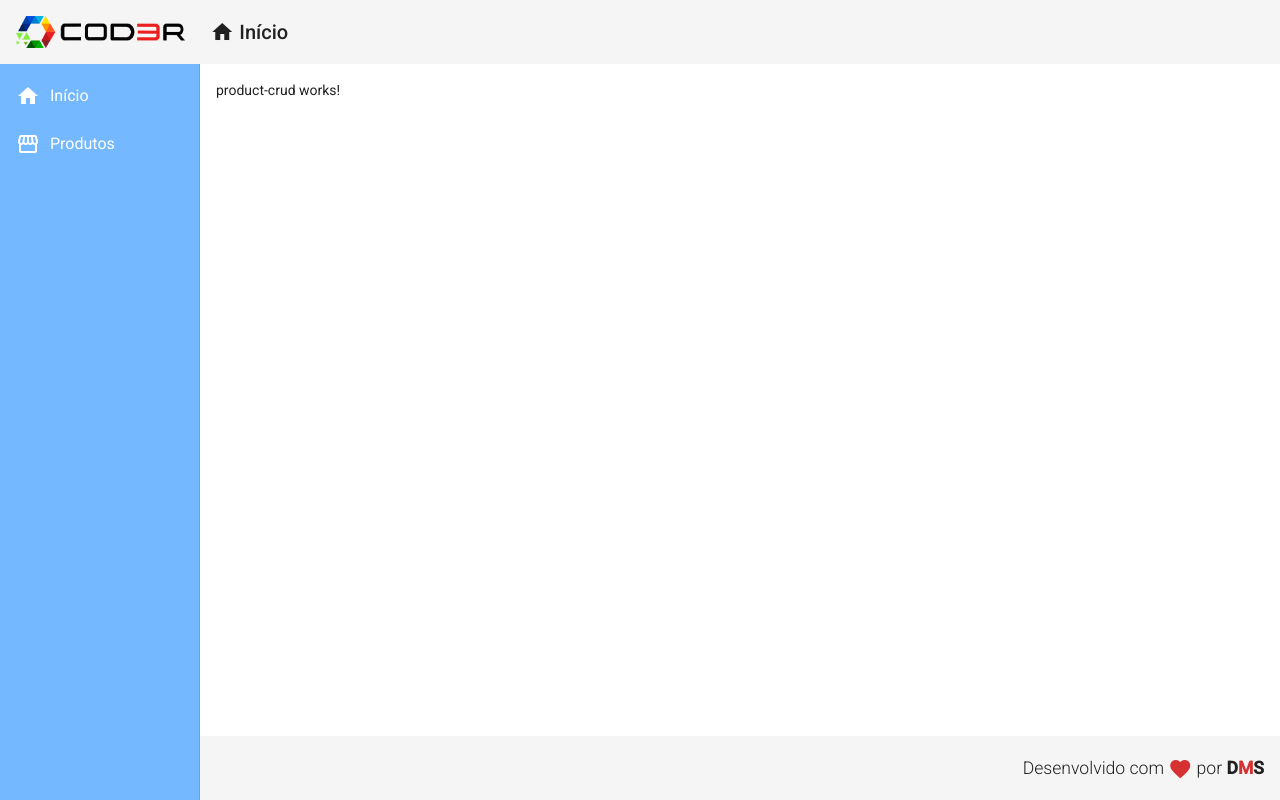
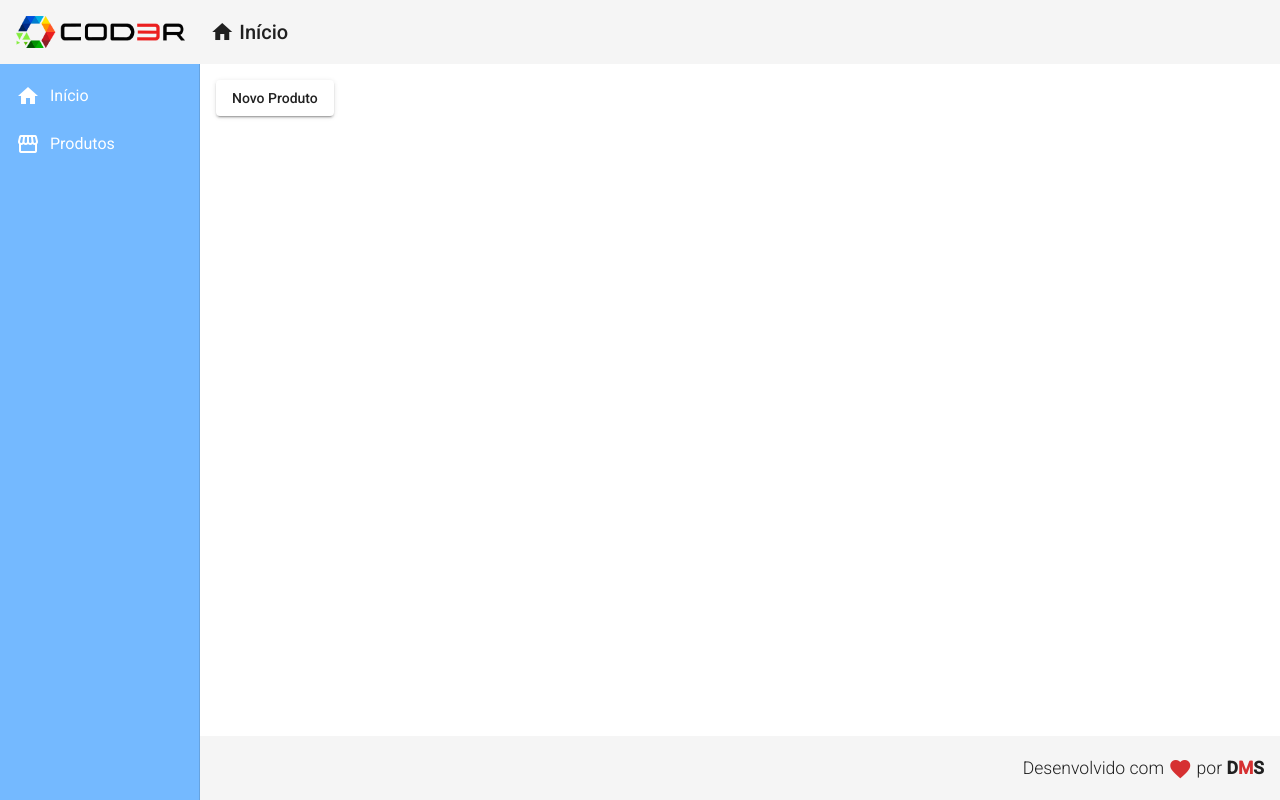
Before and after one commit to DayanMonteiro/Angular, an Angular app in the folder CRUD/frontend/: page /products in a window 1280 px wide. Built offline with nearby package versions, Linux system fonts and the light colour scheme.

Commit message:
criando rota atraves de injeção de dependência

```diff
--- a/CRUD/frontend/src/app/app.module.ts
+++ b/CRUD/frontend/src/app/app.module.ts
@@ -17,7 +17,7 @@
 import { ProductCrudComponent } from './views/product-crud/product-crud.component';
 import { RedDirective } from './directives/red.directive';
 import { ProductCreateComponent } from './components/product/product-create/product-create.component';
-
+import { MatButtonModule } from '@angular/material/button';
 
 @NgModule({
   declarations: [
@@ -37,7 +37,8 @@
     MatToolbarModule,
     MatSidenavModule,
     MatListModule,
-    MatCardModule
+    MatCardModule,
+    MatButtonModule
   ],
   providers: [],
   bootstrap: [AppComponent]
--- a/CRUD/frontend/src/app/components/product/product-create/product-create.component.html
+++ b/CRUD/frontend/src/app/components/product/product-create/product-create.component.html
@@ -1,4 +1 @@
-<p [id]="propLegal" >product-create works!</p>
-
-
-<button (click)="fazerAlgo()">Fazer Algo!</button>
+<p>product-create works!</p>
--- a/CRUD/frontend/src/app/views/product-crud/product-crud.component.html
+++ b/CRUD/frontend/src/app/views/product-crud/product-crud.component.html
@@ -1 +1,4 @@
-<p>product-crud works!</p>
+
+<button mat-raised-button (click)="navigateToProductCreate()" >
+    Novo Produto
+</button>
--- a/CRUD/frontend/src/app/views/product-crud/product-crud.component.ts
+++ b/CRUD/frontend/src/app/views/product-crud/product-crud.component.ts
@@ -1,4 +1,6 @@
 import { Component, OnInit } from '@angular/core';
+import { Router } from '@angular/router'
+
 
 @Component({
   selector: 'app-product-crud',
@@ -7,9 +9,13 @@
 })
 export class ProductCrudComponent implements OnInit {
 
-  constructor() { }
+  constructor(private router: Router) { }
 
   ngOnInit(): void {
   }
 
+  navigateToProductCreate(): void {
+    this.router.navigate(['products/create'])
+  }
+
 }
```
